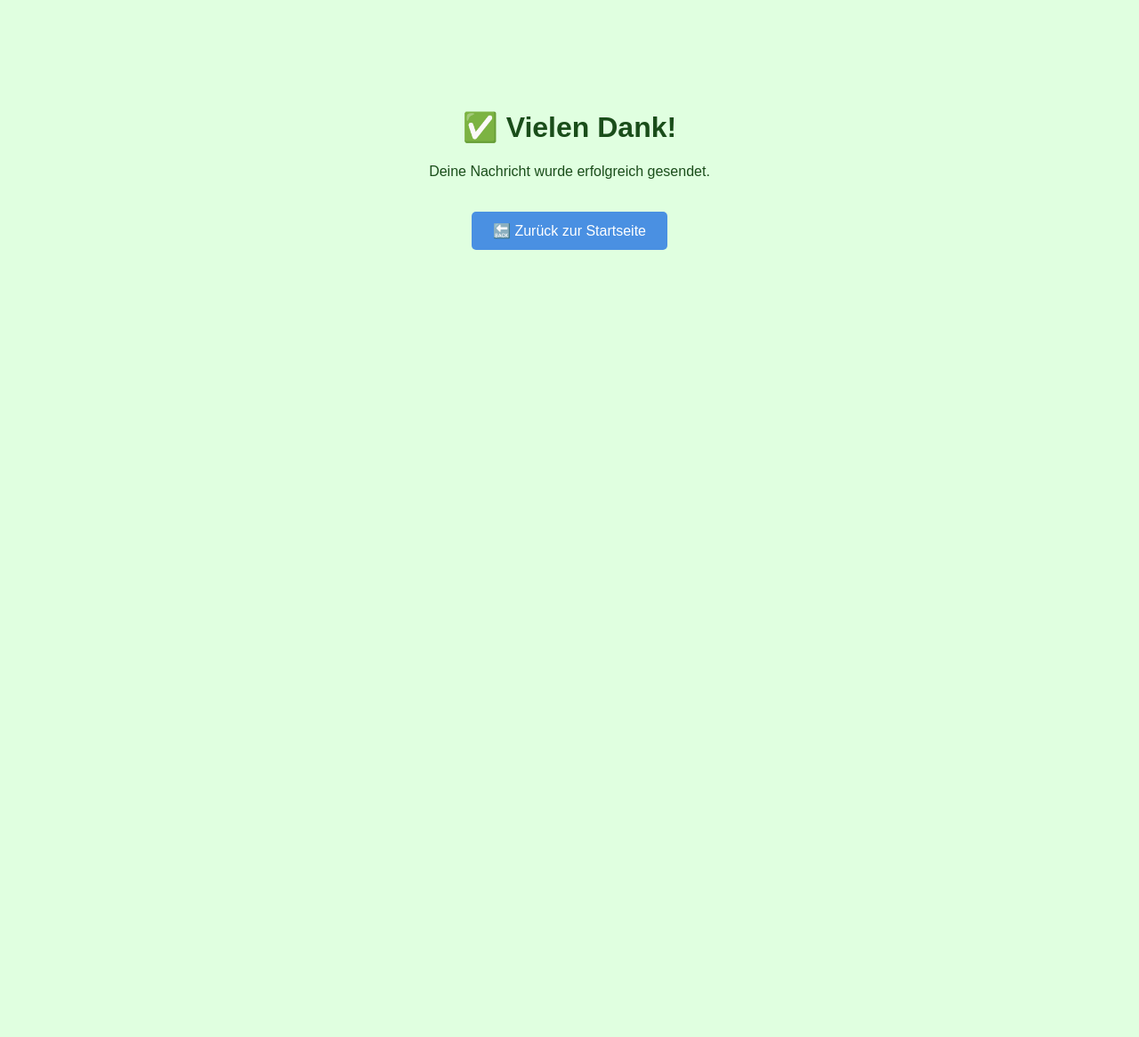
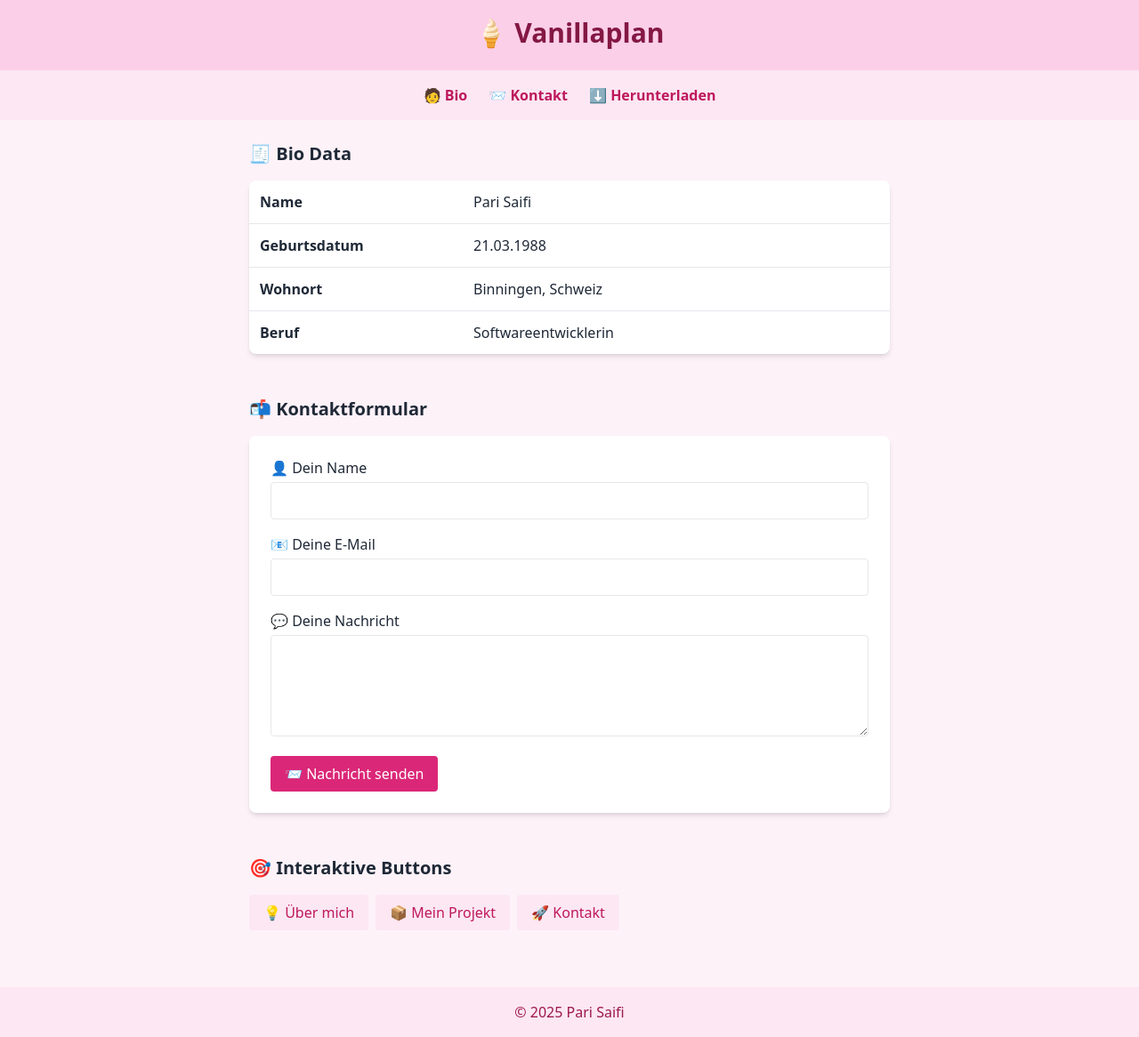
Before and after one commit to Parisaifi/my-website-, a plain HTML site: page index.html in a window 1280 px wide. Shown: the part 5-1171 px from the top of the page at 89% size. Before the commit the page ends 800 px from the top, so only its background shows below. Drawn offline with nearby package versions, Linux system fonts and the light colour scheme.

Commit message:
Update index.html

```diff
--- a/index.html
+++ b/index.html
@@ -1,33 +1,89 @@
 <!DOCTYPE html>
-<html lang="en">
+<html lang="de">
 <head>
-    <meta charset="UTF-8">
-    <title>Danke</title>
-    <style>
-        body {
-            font-family: sans-serif;
-            background-color: #e0ffe0;
-            color: #1a4d1a;
-            text-align: center;
-            padding-top: 100px;
+    <meta charset="UTF-8" />
+    <meta name="viewport" content="width=device-width, initial-scale=1.0"/>
+    <title>Vanillaplan</title>
+    <script src="https://cdn.jsdelivr.net/npm/vue@2"></script>
+    <script src="https://cdn.tailwindcss.com"></script>
+</head>
+<body class="bg-pink-50 text-gray-800 font-sans">
+
+<header class="bg-pink-200 py-6 text-center text-3xl font-bold text-pink-900">
+    🍦 Vanillaplan
+</header>
+
+
+<nav class="bg-pink-100 p-4 flex justify-center gap-6 flex-wrap">
+    <a href="#bio" class="text-pink-700 font-semibold hover:underline">🧑 Bio</a>
+    <a href="#contact" class="text-pink-700 font-semibold hover:underline">📨 Kontakt</a>
+    <a href="datei.pdf" download class="text-pink-700 font-semibold hover:underline">⬇️ Herunterladen</a>
+</nav>
+
+<section id="bio" class="p-6 max-w-3xl mx-auto">
+    <h2 class="text-xl font-bold mb-4">🧾 Bio Data</h2>
+    <table class="w-full bg-white shadow-md rounded-lg overflow-hidden">
+        <tr class="border-b"><th class="p-3 text-left w-1/3">Name</th><td class="p-3">Pari Saifi</td></tr>
+        <tr class="border-b"><th class="p-3 text-left">Geburtsdatum</th><td class="p-3">21.03.1988</td></tr>
+        <tr class="border-b"><th class="p-3 text-left">Wohnort</th><td class="p-3">Binningen, Schweiz</td></tr>
+        <tr><th class="p-3 text-left">Beruf</th><td class="p-3">Softwareentwicklerin</td></tr>
+    </table>
+</section>
+
+<section id="contact" class="p-6 max-w-3xl mx-auto">
+    <h2 class="text-xl font-bold mb-4">📬 Kontaktformular</h2>
+    <form action="https://formspree.io/f/xkgbzvdn" method="POST" class="space-y-4 bg-white p-6 rounded-lg shadow-md">
+        <div>
+            <label for="name" class="block font-medium mb-1">👤 Dein Name</label>
+            <input type="text" id="name" name="name" required class="w-full p-2 border rounded">
+        </div>
+        <div>
+            <label for="email" class="block font-medium mb-1">📧 Deine E-Mail</label>
+            <input type="email" id="email" name="email" required class="w-full p-2 border rounded">
+        </div>
+        <div>
+            <label for="message" class="block font-medium mb-1">💬 Deine Nachricht</label>
+            <textarea id="message" name="message" rows="4" required class="w-full p-2 border rounded"></textarea>
+        </div>
+        <input type="hidden" name="_redirect" value="danke.html" />
+        <button type="submit" class="bg-pink-600 text-white px-4 py-2 rounded hover:bg-pink-700">
+            📨 Nachricht senden
+        </button>
+    </form>
+</section>
+
+<section id="extras" class="p-6 max-w-3xl mx-auto">
+    <div id="app">
+        <h2 class="text-xl font-bold mb-4">🎯 Interaktive Buttons</h2>
+        <div class="space-x-2 mb-4">
+            <button v-for="(btn, index) in buttons"
+                    :key="index"
+                    :class="['px-4 py-2 rounded', activeIndex === index ? 'bg-pink-600 text-white' : 'bg-pink-100 text-pink-700']"
+                    @click="activeIndex = index">
+                {{ btn.text }}
+            </button>
+        </div>
+        <div v-if="activeIndex !== null" class="bg-pink-100 p-4 rounded shadow">
+            <p>{{ buttons[activeIndex].message }}</p>
+        </div>
+    </div>
+</section>
+
+<footer class="text-center p-4 bg-pink-100 text-pink-800 mt-6">© 2025 Pari Saifi</footer>
+
+<script>
+    new Vue({
+        el: '#app',
+        data: {
+            activeIndex: null,
+            buttons: [
+                { text: '💡 Über mich', message: 'Ich liebe Programmieren und moderne Webtechnologien.' },
+                { text: '📦 Mein Projekt', message: 'Diese Seite zeigt meine Kenntnisse in HTML, CSS, JS und Vue.js.' },
+                { text: '🚀 Kontakt', message: 'Nutze das Formular, um mit mir in Kontakt zu treten.' }
+            ]
         }
-        h1 {
-            font-size: 2rem;
-        }
-        a {
-            display: inline-block;
-            margin-top: 20px;
-            text-decoration: none;
-            background: #4a90e2;
-            color: white;
-            padding: 0.75rem 1.5rem;
-            border-radius: 5px;
-        }
-    </style>
-</head>
-<body>
-<h1>✅ Vielen Dank!</h1>
-<p>Deine Nachricht wurde erfolgreich gesendet.</p>
-<a href="index.html">🔙 Zurück zur Startseite</a>
+    });
+</script>
+
 </body>
 </html>
```
